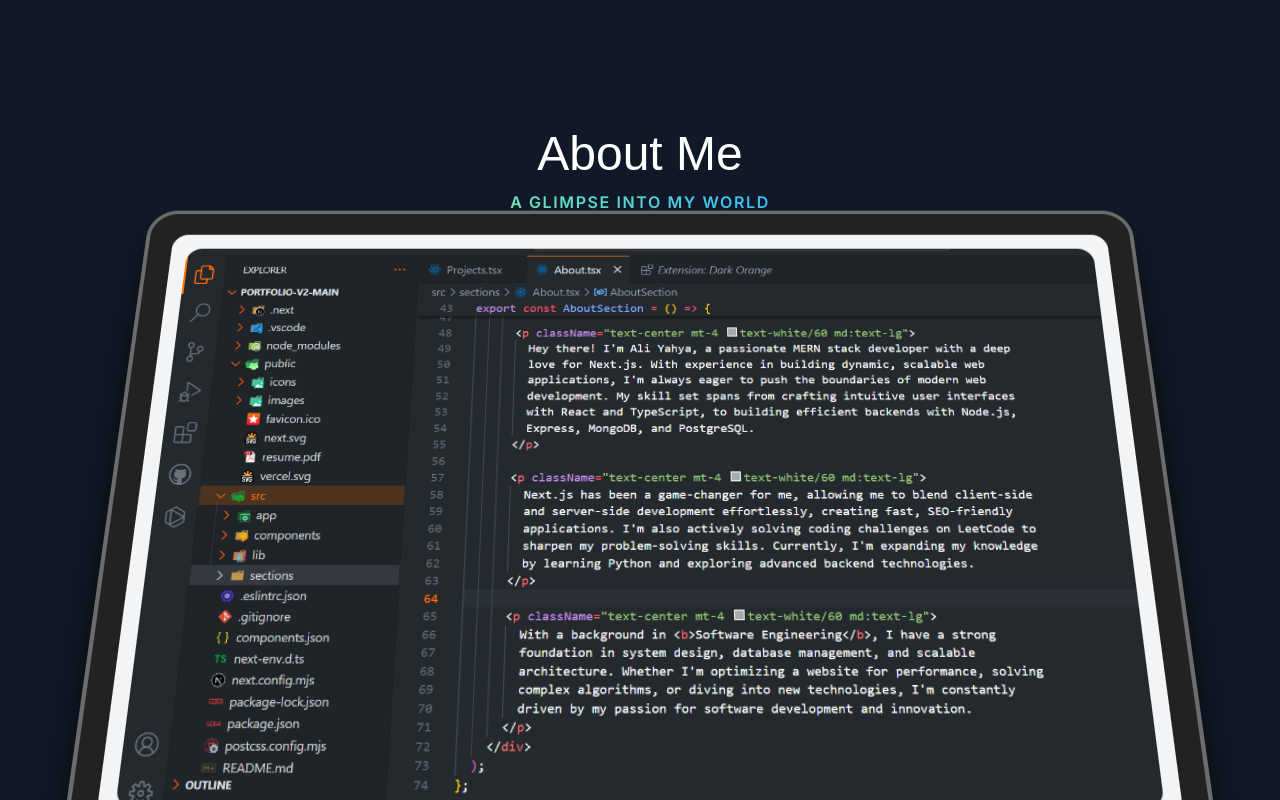
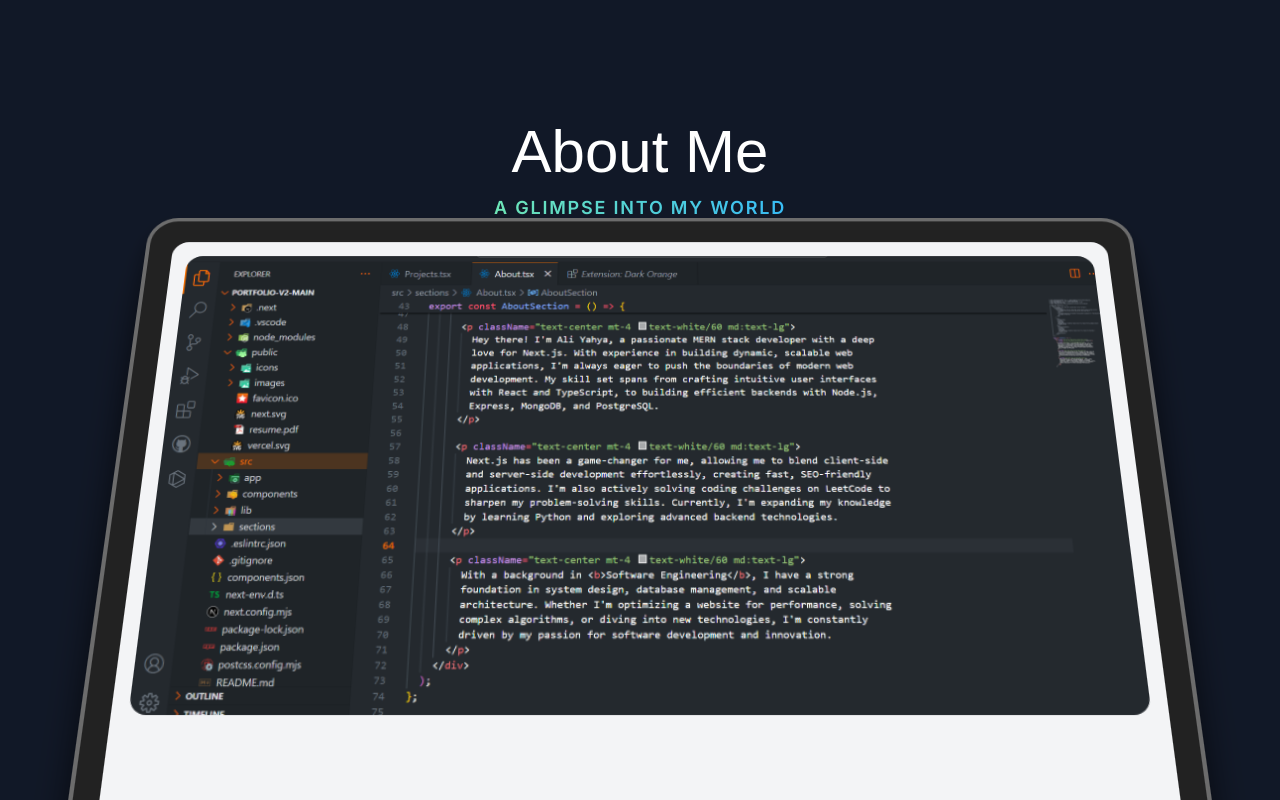
Before and after one commit to CodebyAliyah/next-portify, a Next.js app: page / in a window 1280 px wide. Shown: the part 920-1720 px from the top of the page. Built offline with nearby package versions, Linux system fonts and the light colour scheme; a web font is replaced by a local one.

Commit message:
git commit -m "add the about section image and responsive"

```diff
--- a/src/sections/About.tsx
+++ b/src/sections/About.tsx
@@ -1,43 +1,47 @@
-import aboutali from "../../public/images/aboutali.png";
 import AboutImageMobile from "../../public/images/aboutme (2).png";
 import Image from "next/image";
 import { ContainerScroll } from "@/components/ui/container-scroll-animation";
 
 export const AboutSection = () => {
   return (
-    <div className=" flex items-start justify-center -mt-32" id="about">
+    <div className="flex items-center justify-center px-4 sm:px-6 lg:px-8 -mt-32" id="about">
       <ContainerScroll
         titleComponent={
-          <div className="flex flex-col items-center justify-center md:gap-3 -mb-28 md:-mb-0">
-            <h1 className="font-cursive text-3xl md:text-5xl text-center mt-6">
+          <div className="flex flex-col items-center justify-center md:gap-3 -mb-28 md:-mb-0 text-center">
+            <h1 className="font-cursive text-3xl sm:text-4xl md:text-5xl lg:text-6xl mt-6">
               About Me
             </h1>
-            <p className="uppercase font-semibold tracking-widest bg-gradient-to-r from-emerald-300 to-sky-400 text-transparent bg-clip-text text-center">
+            <p className="uppercase font-semibold tracking-widest bg-gradient-to-r from-emerald-300 to-sky-400 text-transparent bg-clip-text text-sm sm:text-base md:text-lg">
               A glimpse into my world
             </p>
           </div>
         }
       >
+        <div className="relative w-full max-w-5xl mx-auto">
+          {/* Desktop Image */}
           <Image
-          src={aboutali}
+            src={AboutImageMobile}
             alt="hero"
             height={720}
             width={1400}
-          className="mx-auto rounded-2xl object-cover h-full object-left-top hidden md:block"
+            className="mx-auto rounded-2xl object-cover h-full hidden md:block lg:w-full"
             draggable={false}
           />
+          {/* Mobile Image */}
           <Image
             src={AboutImageMobile}
             alt="hero"
             height={720}
             width={1600}
-          className="mx-auto rounded-2xl object-cover h-full object-left md:hidden "
+            className="mx-auto rounded-2xl object-cover h-full md:hidden w-full"
             draggable={false}
           />
+        </div>
       </ContainerScroll>
     </div>
   );
 };
+
 
 
 // export const AboutSection = () => {
```
Lines whose indentation alone changed are shown as unchanged.
